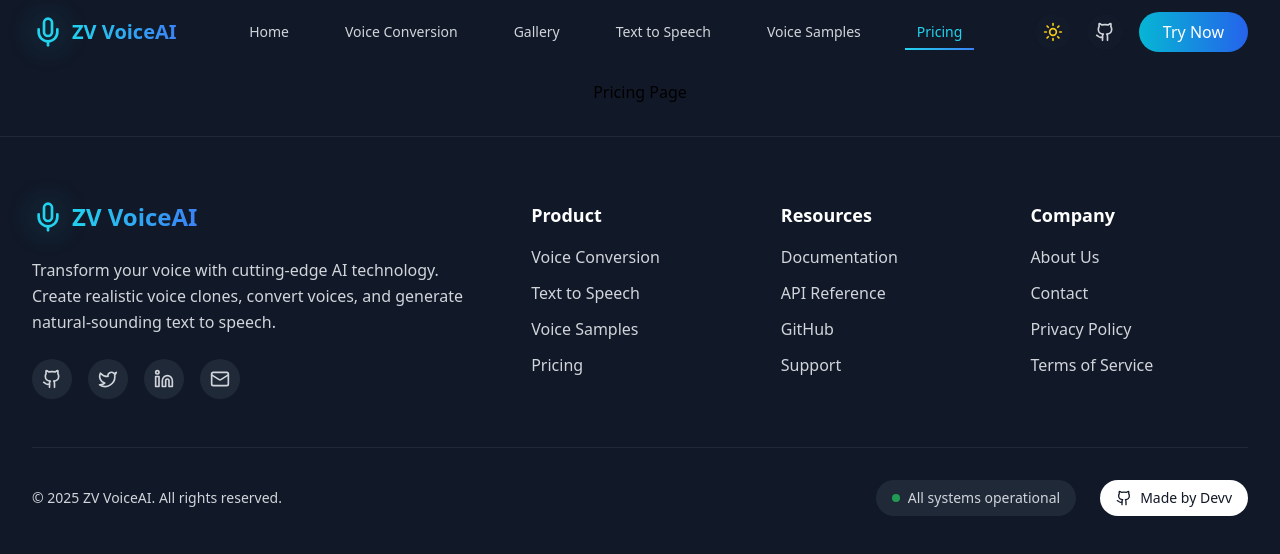
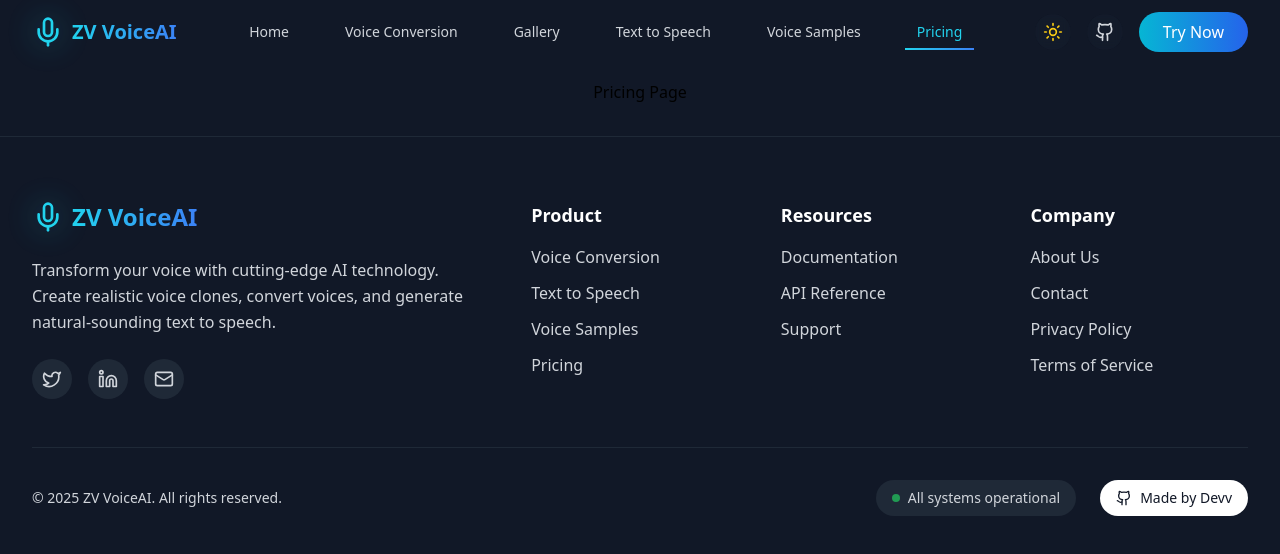
Before and after one commit to Yash123-web/ai-voice-generator, a React (Vite) app in the folder Voice_AI/project/: page /pricing in a window 1280 px wide. Shown: the top 554 px of the page. Built offline with nearby package versions, Linux system fonts and the light colour scheme.

Commit message:
Update Footer.tsx

```diff
--- a/Voice_AI/project/src/components/Footer.tsx
+++ b/Voice_AI/project/src/components/Footer.tsx
@@ -18,7 +18,6 @@ const Footer: React.FC = () => {
       links: [
         { name: 'Documentation', href: '/docs' },
         { name: 'API Reference', href: '/api' },
-        { name: 'GitHub', href: 'https://github.com' },
         { name: 'Support', href: '/support' }
       ]
     },
@@ -34,7 +33,6 @@ const Footer: React.FC = () => {
   ];
 
   const socialLinks = [
-    { icon: Github, href: 'https://github.com', label: 'GitHub' },
     { icon: Twitter, href: 'https://twitter.com', label: 'Twitter' },
     { icon: Linkedin, href: 'https://linkedin.com', label: 'LinkedIn' },
     { icon: Mail, href: 'mailto:contact@zvvoiceai.com', label: 'Email' }
```
